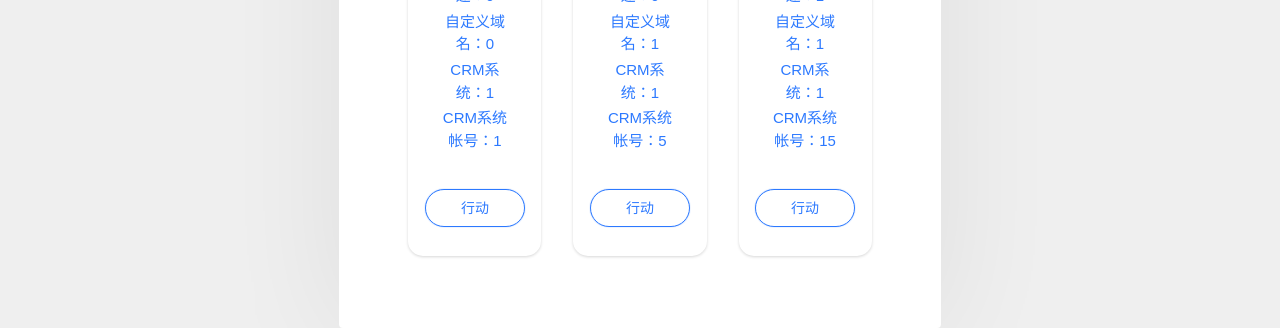
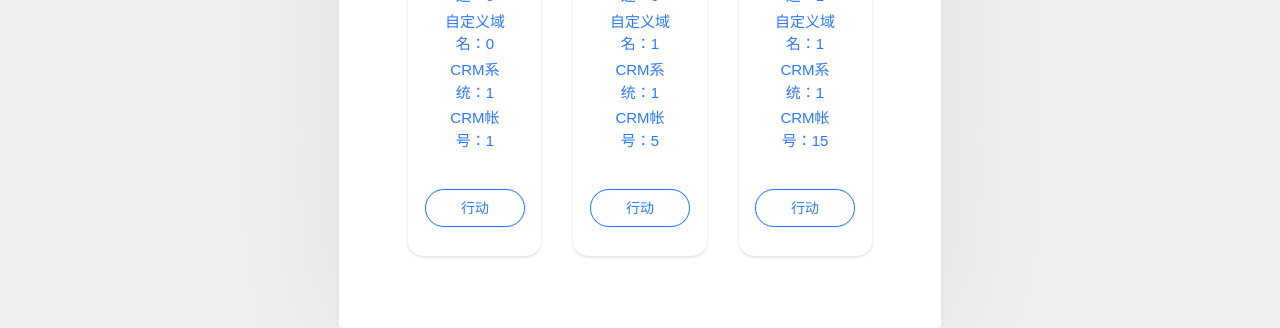
Before and after one commit to memorycancel/easy-web-crm, a Jekyll site: the page built from index.html, in a window 1280 px wide and 900 px high, scrolled down 359 px. Shown: the part 524-852 px from the top of the window. Built offline with Jekyll 4.4.1, drawn with Linux system fonts in a browser that asks for light colours; nearby versions of some CDN libraries; the list of posts is cut into pages by our own code; comment, search, counter and statistics services are not loaded.

Commit message:
Update index.html

```diff
--- a/index.html
+++ b/index.html
@@ -526,7 +526,7 @@
                         <span>网站加速：0</span>
                         <span>自定义域名：0</span>
                         <span>CRM系统：1</span>
-                        <span>CRM系统帐号：1</span>
+                        <span>CRM帐号：1</span>
                         <span> </span>
                     </p>
                 </div>
@@ -546,7 +546,7 @@
                         <span>网站加速：0</span>
                         <span>自定义域名：1</span>
                         <span>CRM系统：1</span>
-                        <span>CRM系统帐号：5</span>
+                        <span>CRM帐号：5</span>
                     </p>
                 </div>
                 <button class="plan__btn--start btn btn-default--outline btn-lg"><span>行动</span></button>
@@ -565,7 +565,7 @@
                         <span>网站加速：1</span>
                         <span>自定义域名：1</span>
                         <span>CRM系统：1</span>
-                        <span>CRM系统帐号：15</span>
+                        <span>CRM帐号：15</span>
                     </p>
                 </div>
                 <button class="plan__btn--start btn btn-default--outline btn-lg"><span>行动</span></button>
```
